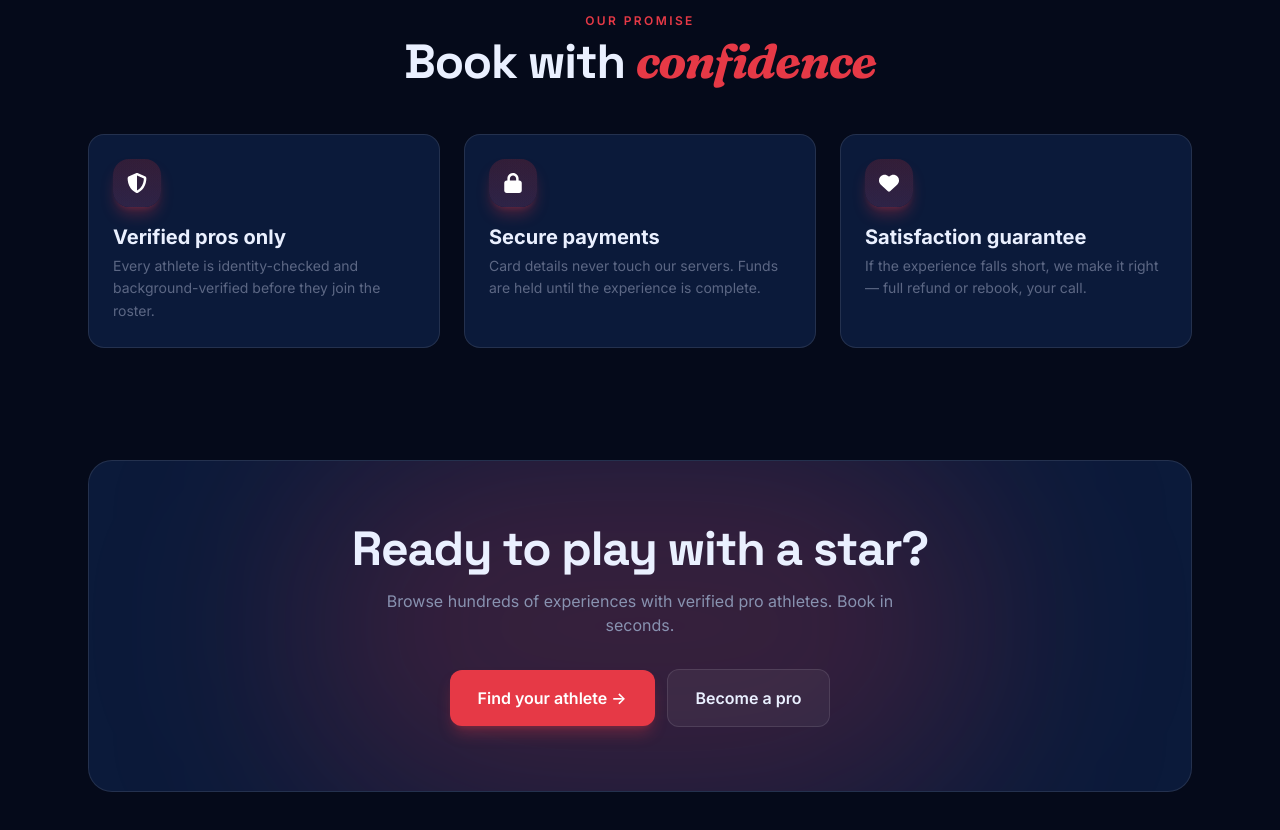
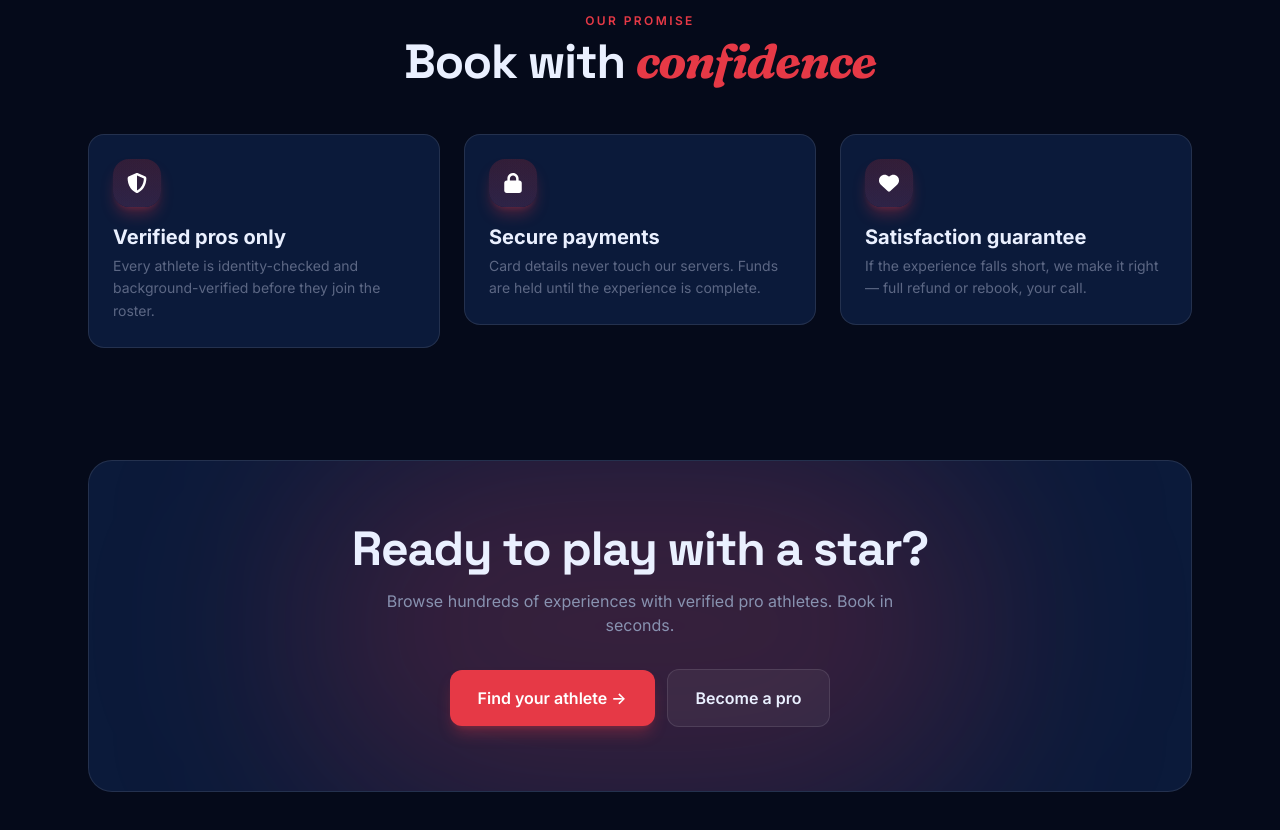
Before and after one commit to cpt92/proplay, a React (Vite) app: page / in a window 1280 px wide. Shown: the part 2100-2930 px from the top of the page. Built offline with nearby package versions, Linux system fonts and the light colour scheme; no server answers; the database is empty.

Commit message:
feat(home): add scroll-reveal animations to featured athletes and Our promise

```diff
--- a/src/routes/Home.tsx
+++ b/src/routes/Home.tsx
@@ -25,6 +25,7 @@ import AthleteCard from '../components/AthleteCard';
 import AthleteCardSkeleton from '../components/AthleteCardSkeleton';
 import { useCountUp } from '../hooks/useCountUp';
 import { useParallax } from '../hooks/useParallax';
+import { useRevealOnScroll } from '../hooks/useRevealOnScroll';
 
 type IconType = ComponentType<{ className?: string }>;
 
@@ -140,7 +141,11 @@ export default function Home() {
         <div className="grid gap-5 sm:grid-cols-2 lg:grid-cols-4">
           {!athletesLoaded
             ? Array.from({ length: 4 }).map((_, i) => <AthleteCardSkeleton key={i} />)
-            : featured.map((a) => <AthleteCard key={a.id} athlete={a} />)}
+            : featured.map((a, i) => (
+                <RevealCard key={a.id} delayMs={i * 80}>
+                  <AthleteCard athlete={a} />
+                </RevealCard>
+              ))}
         </div>
       </section>
 
@@ -185,14 +190,16 @@ export default function Home() {
           </h2>
         </div>
         <div className="grid gap-6 md:grid-cols-3">
-          {PROMISES.map(({ Icon, title, body }) => (
-            <div key={title} className="card relative overflow-hidden">
-              <div className="mb-4 inline-flex h-12 w-12 items-center justify-center rounded-2xl bg-hero-gradient text-white shadow-lg shadow-accent-primary/30">
-                <Icon className="h-5 w-5" />
+          {PROMISES.map(({ Icon, title, body }, i) => (
+            <RevealCard key={title} delayMs={i * 100}>
+              <div className="card relative overflow-hidden">
+                <div className="mb-4 inline-flex h-12 w-12 items-center justify-center rounded-2xl bg-hero-gradient text-white shadow-lg shadow-accent-primary/30">
+                  <Icon className="h-5 w-5" />
+                </div>
+                <div className="mb-1 text-xl font-bold">{title}</div>
+                <div className="text-sm leading-relaxed text-ink-muted">{body}</div>
               </div>
-              <div className="mb-1 text-xl font-bold">{title}</div>
-              <div className="text-sm leading-relaxed text-ink-muted">{body}</div>
-            </div>
+            </RevealCard>
           ))}
         </div>
       </section>
@@ -268,6 +275,29 @@ function Step({ n, Icon, title, body }: { n: string; Icon: IconType; title: stri
   );
 }
 
+function RevealCard({
+  children,
+  delayMs = 0,
+  className = '',
+}: {
+  children: React.ReactNode;
+  delayMs?: number;
+  className?: string;
+}) {
+  const { ref, visible } = useRevealOnScroll<HTMLDivElement>();
+  return (
+    <div
+      ref={ref}
+      style={{ transitionDelay: `${delayMs}ms` }}
+      className={`transition-all duration-700 ease-out ${
+        visible ? 'translate-y-0 opacity-100' : 'translate-y-4 opacity-0'
+      } ${className}`}
+    >
+      {children}
+    </div>
+  );
+}
+
 function HeroSection() {
   const parallaxRef = useParallax(0.18);
   return (
```
